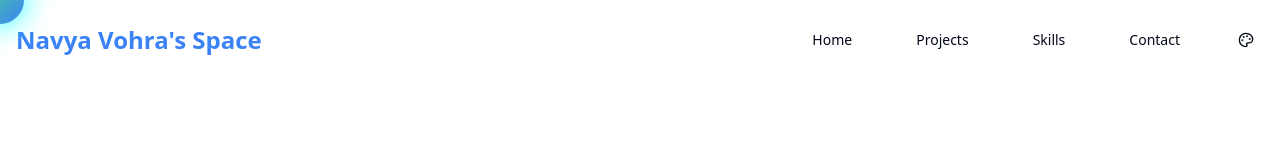
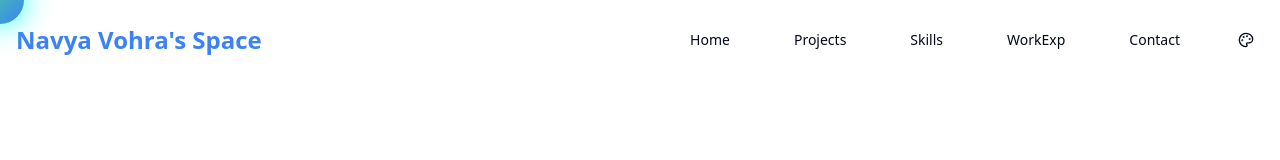
Before and after one commit to navyavohra/my-portfolio, a React (Vite) app: page / in a window 1280 px wide. Shown: the top 160 px of the page. Built offline with nearby package versions, Linux system fonts and the light colour scheme.

Commit message:
Added Navuagtion for WorkExperience page

```diff
--- a/src/components/Navigation.tsx
+++ b/src/components/Navigation.tsx
@@ -15,6 +15,7 @@ const Navigation = ({
     { id: "hero", label: "Home" },
     { id: "projects", label: "Projects" },
     { id: "skills", label: "Skills" },
+    { id: "workExp", label: "WorkExp" },
     { id: "contact", label: "Contact" },
   ],
 }: NavigationProps) => {
@@ -168,8 +169,6 @@ const Navigation = ({
           </div>
         </div>
       </motion.nav>
-
-
     </div>
   );
 };
```
